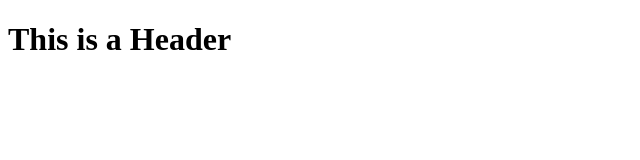
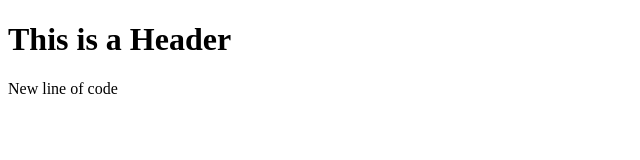
Before and after one commit to shawnb0002/git-test, a plain HTML site: page index.html in a window 1280 px wide. Shown: the whole page, without its empty margins (0-640 px from the left). Drawn offline with Linux system fonts and the light colour scheme.

Commit message:
My second commit

```diff
--- a/index.html
+++ b/index.html
@@ -14,6 +14,8 @@
     <body>
 
         <h1>This is a Header</h1>
+        <p>New line of code</p>
+
         <script src="" async defer></script>
     </body>
 </html>
```
